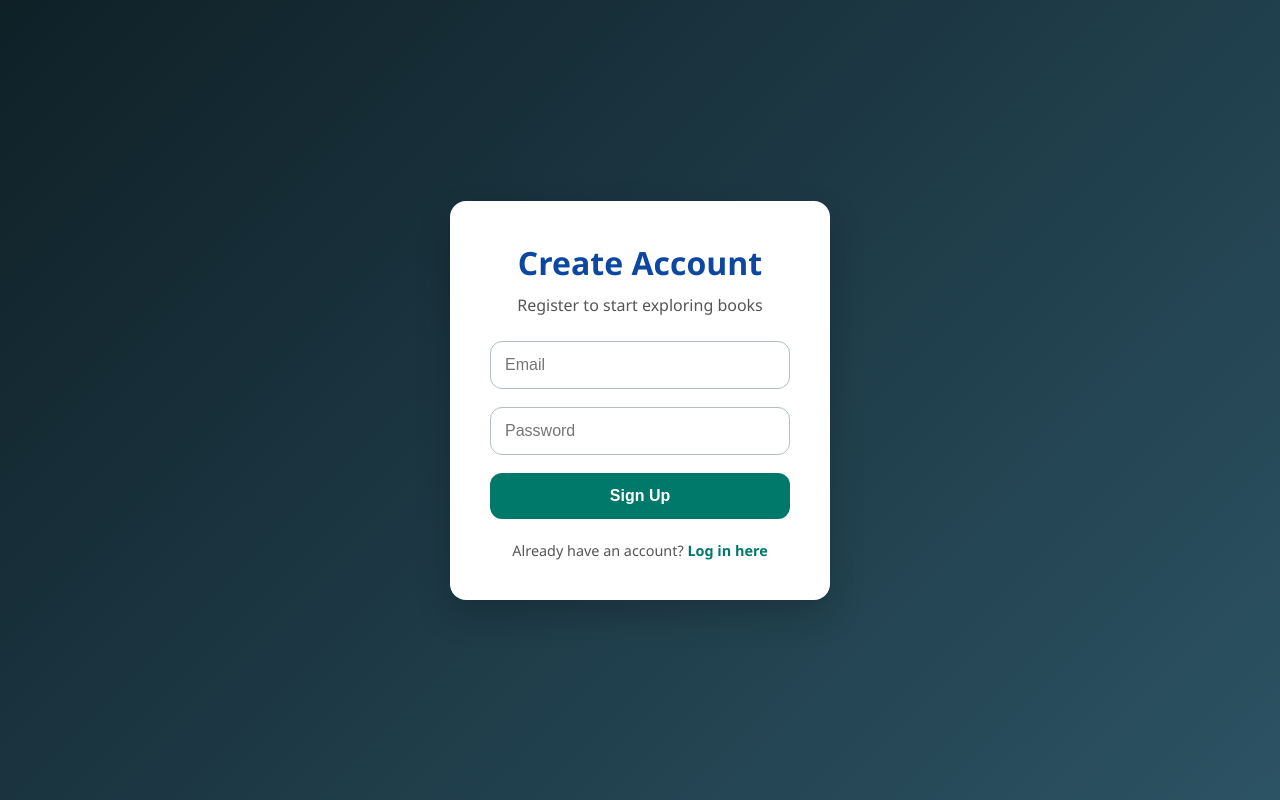
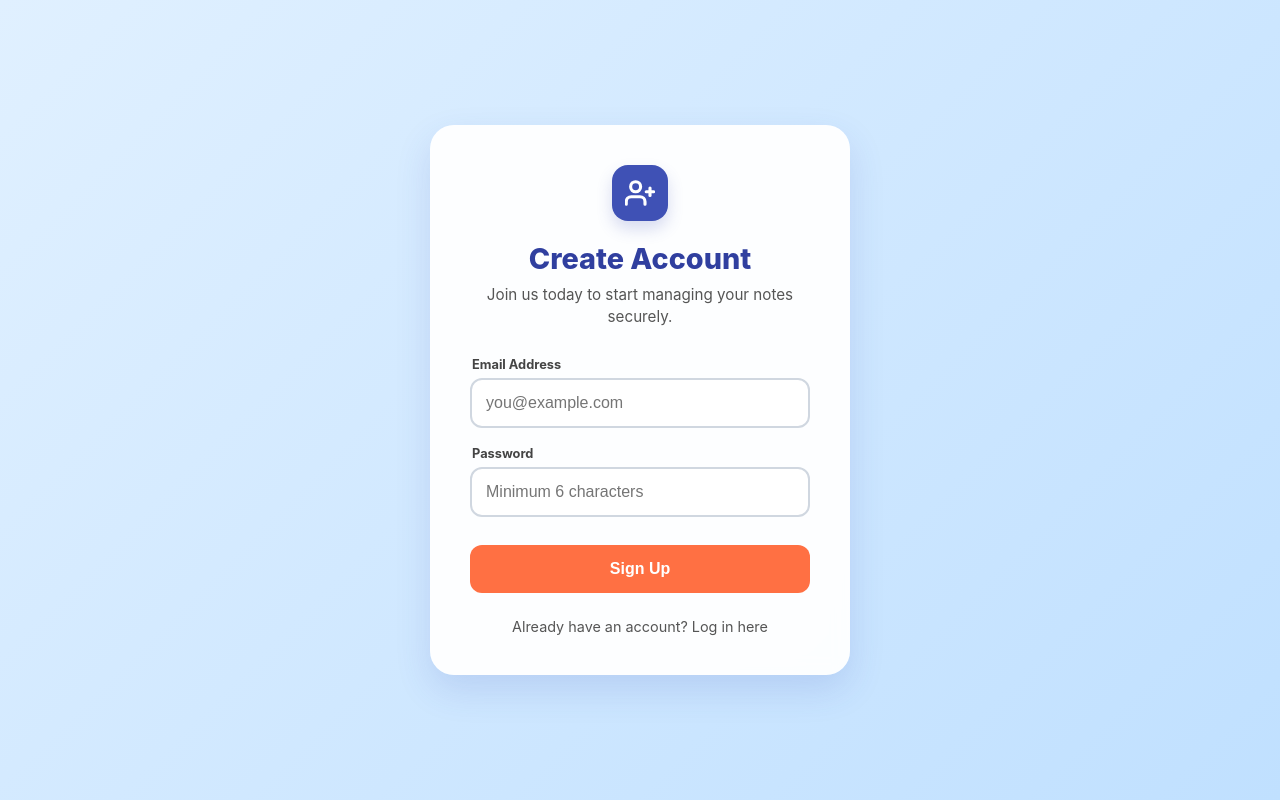
Before and after one commit to Antony-Mwangi/EC-AUTH, a Next.js app: page /register in a window 1280 px wide. Built offline with nearby package versions, Linux system fonts and the light colour scheme.

Commit message:
authentication

```diff
--- a/app/register/page.js
+++ b/app/register/page.js
@@ -7,149 +7,233 @@ import Link from "next/link";
 export default function RegisterPage() {
   const [email, setEmail] = useState("");
   const [password, setPassword] = useState("");
-  const [error, setError] = useState(null);
+  const [error, setError] = useState("");
   const [isSubmitting, setIsSubmitting] = useState(false);
   const router = useRouter();
 
   const handleSubmit = async (e) => {
     e.preventDefault();
-    setError(null);
+    setError("");
     setIsSubmitting(true);
 
     if (!email || !password) {
-      setError("Please fill in all fields.");
+      setError("All fields are required");
       setIsSubmitting(false);
       return;
     }
 
     try {
-      const res = await fetch("/api/register", {
+      const res = await fetch("/api/auth/register", {
         method: "POST",
+        body: JSON.stringify({ email, password }),
         headers: { "Content-Type": "application/json" },
-        body: JSON.stringify({ email, password }),
       });
 
       const data = await res.json();
 
       if (!res.ok) {
-        setError(data.error || "Something went wrong.");
+        setError(data.error || "Registration failed. Try again.");
         setIsSubmitting(false);
         return;
       }
 
       router.push("/login");
     } catch (err) {
-      setError("Something went wrong. Try again.");
+      setError("An unexpected error occurred.");
       setIsSubmitting(false);
     }
   };
 
   return (
-    <div style={styles.container}>
-      <div style={styles.card}>
-        <h2 style={styles.title}>Create Account</h2>
-        <p style={styles.subtitle}>Register to start exploring books</p>
+    <div className="container">
+      <div className="card">
+        <div className="icon-wrapper">
+          <svg xmlns="http://www.w3.org/2000/svg" width="30" height="30" viewBox="0 0 24 24" fill="none" stroke="currentColor" strokeWidth="2.5" strokeLinecap="round" strokeLinejoin="round"><path d="M16 21v-2a4 4 0 0 0-4-4H5a4 4 0 0 0-4 4v2"/><circle cx="8.5" cy="7" r="4"/><line x1="20" y1="8" x2="20" y2="14"/><line x1="17" y1="11" x2="23" y2="11"/></svg>
+        </div>
 
-        {error && <p style={styles.error}>{error}</p>}
+        <h2 className="title">Create Account</h2>
+        <p className="subtitle">Join us today to start managing your notes securely.</p>
 
-        <form onSubmit={handleSubmit} style={styles.form}>
+        {error && <div className="error-banner">{error}</div>}
+
+        <form onSubmit={handleSubmit} className="form">
+          <div className="input-field">
+            <label>Email Address</label>
             <input
               type="email"
-            placeholder="Email"
+              placeholder="you@example.com"
               required
-            value={email}
               onChange={(e) => setEmail(e.target.value)}
-            style={styles.input}
             />
+          </div>
+
+          <div className="input-field">
+            <label>Password</label>
             <input
               type="password"
-            placeholder="Password"
+              placeholder="Minimum 6 characters"
               required
-            value={password}
               onChange={(e) => setPassword(e.target.value)}
-            style={styles.input}
             />
-          <button type="submit" style={styles.button} disabled={isSubmitting}>
-            {isSubmitting ? "Registering..." : "Sign Up"}
+          </div>
+
+          <button type="submit" className="reg-btn" disabled={isSubmitting}>
+            {isSubmitting ? "Creating Account..." : "Sign Up"}
           </button>
         </form>
 
-        <p style={styles.footerText}>
+        <p className="footer-text">
           Already have an account?{" "}
-          <Link href="/login" style={styles.link}>
+          <Link href="/login" className="link">
             Log in here
           </Link>
         </p>
       </div>
+
+      <style jsx>{`
+        .container {
+          min-height: 100vh;
+          display: flex;
+          justify-content: center;
+          align-items: center;
+          background: linear-gradient(135deg, #e0f0ff 0%, #c0e0ff 100%); /* soft blue gradient */
+          padding: 20px;
+          font-family: 'Inter', -apple-system, sans-serif;
+        }
+
+        .card {
+          width: 100%;
+          max-width: 420px;
+          background: rgba(255, 255, 255, 0.95);
+          backdrop-filter: blur(8px);
+          padding: 40px;
+          border-radius: 24px;
+          box-shadow: 0 15px 35px rgba(63, 81, 181, 0.15); /* subtle blue shadow */
+          text-align: center;
+          animation: fadeIn 0.4s ease-out;
+        }
+
+        @keyframes fadeIn {
+          from { opacity: 0; transform: translateY(10px); }
+          to { opacity: 1; transform: translateY(0); }
+        }
+
+        .icon-wrapper {
+          width: 56px;
+          height: 56px;
+          background: #3f51b5; /* deep indigo */
+          color: white;
+          border-radius: 16px;
+          display: flex;
+          align-items: center;
+          justify-content: center;
+          margin: 0 auto 20px;
+          box-shadow: 0 8px 16px rgba(63, 81, 181, 0.2);
+        }
+
+        .title {
+          font-size: 1.8rem;
+          color: #303f9f; /* indigo */
+          font-weight: 800;
+          margin-bottom: 8px;
+        }
+
+        .subtitle {
+          color: #555;
+          font-size: 0.95rem;
+          margin-bottom: 30px;
+          line-height: 1.4;
+        }
+
+        .error-banner {
+          background: #fff0f0; /* soft coral */
+          color: #d32f2f;
+          padding: 12px;
+          border-radius: 10px;
+          font-size: 0.85rem;
+          font-weight: 600;
+          margin-bottom: 20px;
+          border: 1px solid #f8d7da;
+        }
+
+        .form {
+          display: flex;
+          flex-direction: column;
+          gap: 18px;
+          text-align: left;
+        }
+
+        .input-field label {
+          font-size: 0.8rem;
+          font-weight: 700;
+          color: #444;
+          margin-bottom: 6px;
+          display: block;
+          margin-left: 2px;
+        }
+
+        .input-field input {
+          width: 100%;
+          padding: 14px;
+          border: 2px solid #d0d7e0; /* light gray border */
+          border-radius: 12px;
+          font-size: 1rem;
+          transition: all 0.2s;
+        }
+
+        .input-field input:focus {
+          outline: none;
+          border-color: #3f51b5; /* indigo focus */
+          background: #fff;
+          box-shadow: 0 0 0 4px rgba(63, 81, 181, 0.08);
+        }
+
+        .reg-btn {
+          background: #ff7043; /* coral button */
+          color: white;
+          padding: 15px;
+          border: none;
+          border-radius: 12px;
+          font-size: 1rem;
+          font-weight: 700;
+          cursor: pointer;
+          transition: all 0.2s;
+          margin-top: 10px;
+        }
+
+        .reg-btn:hover:not(:disabled) {
+          background: #f4511e; /* darker coral on hover */
+          transform: translateY(-1px);
+        }
+
+        .reg-btn:disabled {
+          background: #999;
+          cursor: not-allowed;
+        }
+
+        .footer-text {
+          margin-top: 25px;
+          font-size: 0.9rem;
+          color: #555;
+        }
+
+        .link {
+          color: #3f51b5; /* indigo link */
+          font-weight: 700;
+          text-decoration: none;
+        }
+
+        .link:hover {
+          text-decoration: underline;
+        }
+
+        /* Mobile Optimization */
+        @media (max-width: 480px) {
+          .container { background: #fff; align-items: flex-start; }
+          .card { box-shadow: none; padding: 20px; background: transparent; }
+          .title { font-size: 1.5rem; }
+        }
+      `}</style>
     </div>
   );
 }
-
-const styles = {
-  container: {
-    height: "100vh",
-    display: "flex",
-    justifyContent: "center",
-    alignItems: "center",
-    background: "linear-gradient(135deg, #0f2027, #2c5364)", // same as login
-    fontFamily: "'Segoe UI', Tahoma, Geneva, Verdana, sans-serif",
-    padding: "20px",
-  },
-  card: {
-    width: "380px",
-    padding: "40px",
-    borderRadius: "16px",
-    background: "#ffffff",
-    boxShadow: "0 15px 35px rgba(0,0,0,0.2)",
-    textAlign: "center",
-  },
-  title: {
-    fontSize: "2rem",
-    marginBottom: "10px",
-    color: "#0d47a1",
-  },
-  subtitle: {
-    fontSize: "1rem",
-    marginBottom: "25px",
-    color: "#555",
-  },
-  form: {
-    display: "flex",
-    flexDirection: "column",
-  },
-  input: {
-    padding: "14px",
-    marginBottom: "18px",
-    borderRadius: "12px",
-    border: "1.5px solid #b0bec5",
-    fontSize: "1rem",
-    outline: "none",
-    transition: "border 0.3s, box-shadow 0.3s",
-  },
-  button: {
-    padding: "14px",
-    borderRadius: "12px",
-    border: "none",
-    background: "#00796b",
-    color: "#fff",
-    fontWeight: "bold",
-    fontSize: "1rem",
-    cursor: "pointer",
-    transition: "background 0.3s, transform 0.2s",
-  },
-  error: {
-    color: "#d32f2f",
-    marginBottom: "15px",
-    fontWeight: "bold",
-  },
-  footerText: {
-    marginTop: "22px",
-    fontSize: "0.9rem",
-    color: "#555",
-  },
-  link: {
-    color: "#00796b",
-    fontWeight: "bold",
-    textDecoration: "none",
-  },
-};
```
Also changed, not shown: app/api/auth/[...nextauth]/route.js (+61 -0 lines), app/api/auth/register/route.js (+21 -11 lines), app/login/page.js (+30 -42 lines), app/provider.js (+2 -6 lines), lib/mongodb.js (+10 -61 lines), lib/nextAuthOptions.js (+20 -10 lines), models/User.js (line endings or trailing spaces). Lines whose indentation alone changed are shown as unchanged.
